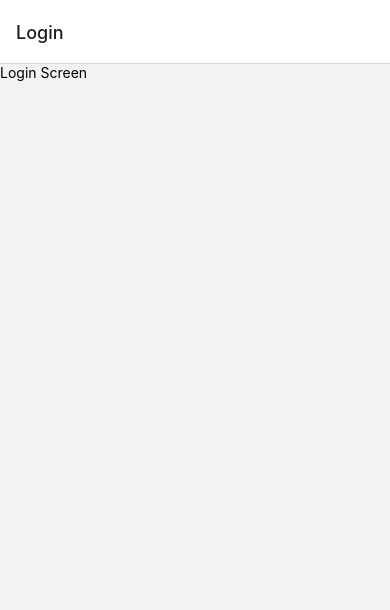
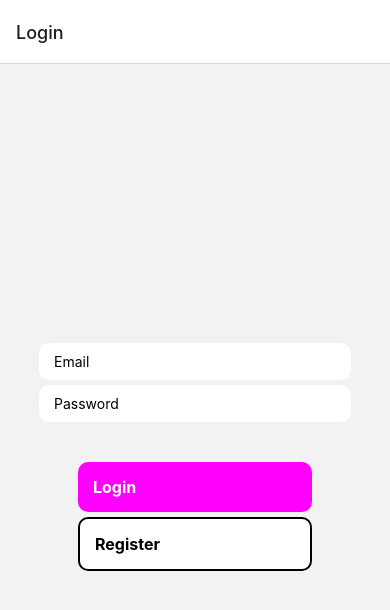
Before and after one commit to arzucaner/travel-brew, a React Native app: screen /Login in a window 390 px wide. Shown: the top 610 px of the page. Built offline with nearby package versions, Linux system fonts and the light colour scheme; no server answers.

Commit message:
added login, added firebase for Auth

```diff
--- a/package.json
+++ b/package.json
@@ -13,6 +13,7 @@
     "@react-navigation/native-stack": "^6.9.17",
     "expo": "~49.0.15",
     "expo-status-bar": "~1.6.0",
+    "firebase": "^10.6.0",
     "react": "18.2.0",
     "react-native": "0.72.6"
   },
--- a/screens/HomeScreen.js
+++ b/screens/HomeScreen.js
@@ -1,15 +1,43 @@
-import React from 'react'
-import { StyleSheet, Text, View } from 'react-native'
+import { StyleSheet, Text, TouchableOpacity, View } from "react-native";
+import React from "react";
+import { auth } from "./firebase";
 
 const HomeScreen = () => {
-    return (
-        <View>
-            <Text>Home Screen</Text>
-            <Text>Home Screen</Text>
-        </View>
-    )
-}
+  const handleSignOut = () => {
+    auth
+      .signOut()
+      .then(() => {
+        navigation.replace("Login");
+      })
+      .catch((error) => alert(error.message));
+  };
+  return (
+    <View style={styles.container}>
+      <Text>Email:{auth.currentUser?.email}</Text>
+      <TouchableOpacity onPress={handleSignOut} style={styles.button}>
+        <Text style={styles.buttonText}>Sign Out</Text>
+      </TouchableOpacity>
+    </View>
+  );
+};
 
-export default HomeScreen
+export default HomeScreen;
 
-const styles = StyleSheet.create({})
+const styles = StyleSheet.create({
+  container: {
+    flex: 1,
+  },
+  button: {
+    backgroundColor: "#ff00ff",
+    width: "60%",
+    padding: 15,
+    borderRadius: 10,
+    alignItems: "center",
+    marginTop: 40,
+  },
+  buttonText: {
+    color: "white",
+    fontWeight: "700",
+    fontSize: 16,
+  },
+});
--- a/screens/LoginScreen.js
+++ b/screens/LoginScreen.js
@@ -1,14 +1,139 @@
-import React from 'react'
-import { StyleSheet, Text, View } from 'react-native'
+import React, { useEffect, useState } from "react";
+import {useNavigation} from '@react-navigation/core';
+import {
+  KeyboardAvoidingView,
+  StyleSheet,
+  TextInput,
+  Text,
+  TouchableOpacity,
+  View,
+} from "react-native";
+import { auth } from "./firebase";
 
 const LoginScreen = () => {
-    return (
-        <View>
-            <Text>Login Screen</Text>
-        </View>
-    )
-}
+  const [email, setEmail] = useState("");
+  const [password, setPassword] = useState("");
 
-export default LoginScreen
+  const navigation = useNavigation()
 
-const styles = StyleSheet.create({})
+  useEffect(() => {
+   const unsubscribe = auth.onAuthStateChanged(user => {
+      if (user) {
+        navigation.replace("Main");
+      }
+    })
+
+    return unsubscribe
+  }, []);
+
+  const handleSignUp = () => {
+    auth
+      .createUserWithEmailAndPassword(email, password)
+      .then((userCredientials) => {
+        const user = userCredientials.user;
+        console.log(user.email);
+      })
+      .catch((error) => {
+        if (error.code == "auth/email-already-in-use") {
+          alert("The email address is already in use");
+        } else if (error.code == "auth/invalid-email") {
+          alert("The email address is not valid.");
+        } else if (error.code == "auth/operation-not-allowed") {
+          alert("Operation not allowed.");
+        } else if (error.code == "auth/weak-password") {
+          alert("The password is too weak.");
+        }
+      });
+  };
+
+  const handleLogin = () => {
+    auth
+      .signInWithEmailAndPassword(email, password)
+      .then((userCredientials) => {
+        const user = userCredientials.user;
+        console.log("Logged in with:", user.email);
+      })
+      .catch((error) => alert(error.message));
+  };
+  return (
+    <KeyboardAvoidingView style={styles.container} behavior="padding">
+      <View style={styles.inputContainer}>
+        <TextInput
+          placeholder="Email"
+          value={email}
+          onChangeText={(text) => setEmail(text)}
+          style={styles.input}
+        />
+        <TextInput
+          placeholder="Password"
+          value={password}
+          onChangeText={(text) => setPassword(text)}
+          style={styles.input}
+          secureTextEntry
+        />
+      </View>
+
+      <View style={styles.buttonContainer}>
+        <TouchableOpacity onPress={handleLogin} style={styles.button}>
+          <Text style={styles.buttonText}>Login</Text>
+        </TouchableOpacity>
+        <TouchableOpacity
+          onPress={handleSignUp}
+          style={[styles.button, styles.buttonOutline]}
+        >
+          <Text style={styles.buttonOutlineText}>Register</Text>
+        </TouchableOpacity>
+      </View>
+    </KeyboardAvoidingView>
+  );
+};
+
+export default LoginScreen;
+
+const styles = StyleSheet.create({
+  container: {
+    flex: 1,
+    justifyContent: "center",
+    alignItems: "center",
+  },
+  inputContainer: {
+    width: "80%",
+  },
+  input: {
+    backgroundColor: "white",
+    paddingHorizontal: 15,
+    paddingVertical: 10,
+    borderRadius: 10,
+    marginTop: 5,
+  },
+  buttonContainer: {
+    width: "60%",
+    justifyContent: "center",
+    alignItems: "center",
+    marginTop: 40,
+  },
+
+  button: {
+    backgroundColor: "#ff00ff",
+    width: "100%",
+    padding: 15,
+    borderRadius: 10,
+  },
+  buttonOutline: {
+    backgroundColor: "white",
+    marginTop: 5,
+    borderColor: "#07822f9",
+    borderWidth: 2,
+  },
+  buttonText: {
+    color: "white",
+    fontWeight: "700",
+    fontSize: 16,
+  },
+
+  buttonOutlineText: {
+    color: "#07822f9",
+    fontWeight: "700",
+    fontSize: 16,
+  },
+});
--- /dev/null
+++ b/screens/firebase.js
@@ -0,0 +1,25 @@
+import { initializeApp } from "firebase/app";
+import firebase from "firebase/compat/app";
+import "firebase/compat/auth";
+import "firebase/compat/firestore";
+
+const firebaseConfig = {
+  apiKey: "process.env.FIREBASE_API",
+  authDomain: "flexdiaryapp.firebaseapp.com",
+  projectId: "flexdiaryapp",
+  storageBucket: "flexdiaryapp.appspot.com",
+  messagingSenderId: "760238206685",
+  appId: "1:760238206685:web:16180639a55ae2ad8b3534",
+  measurementId: "G-YMP37BM22Q",
+};
+
+// Initialize Firebase
+let app;
+if (firebase.apps.length === 0) {
+  app = firebase.initializeApp(firebaseConfig);
+} else {
+  app = firebase.app();
+}
+const auth = firebase.auth();
+
+export { auth };
```
Also changed, not shown: App.js (+6 -5 lines), 2 other files (tests, documents, lock files or other folders).
